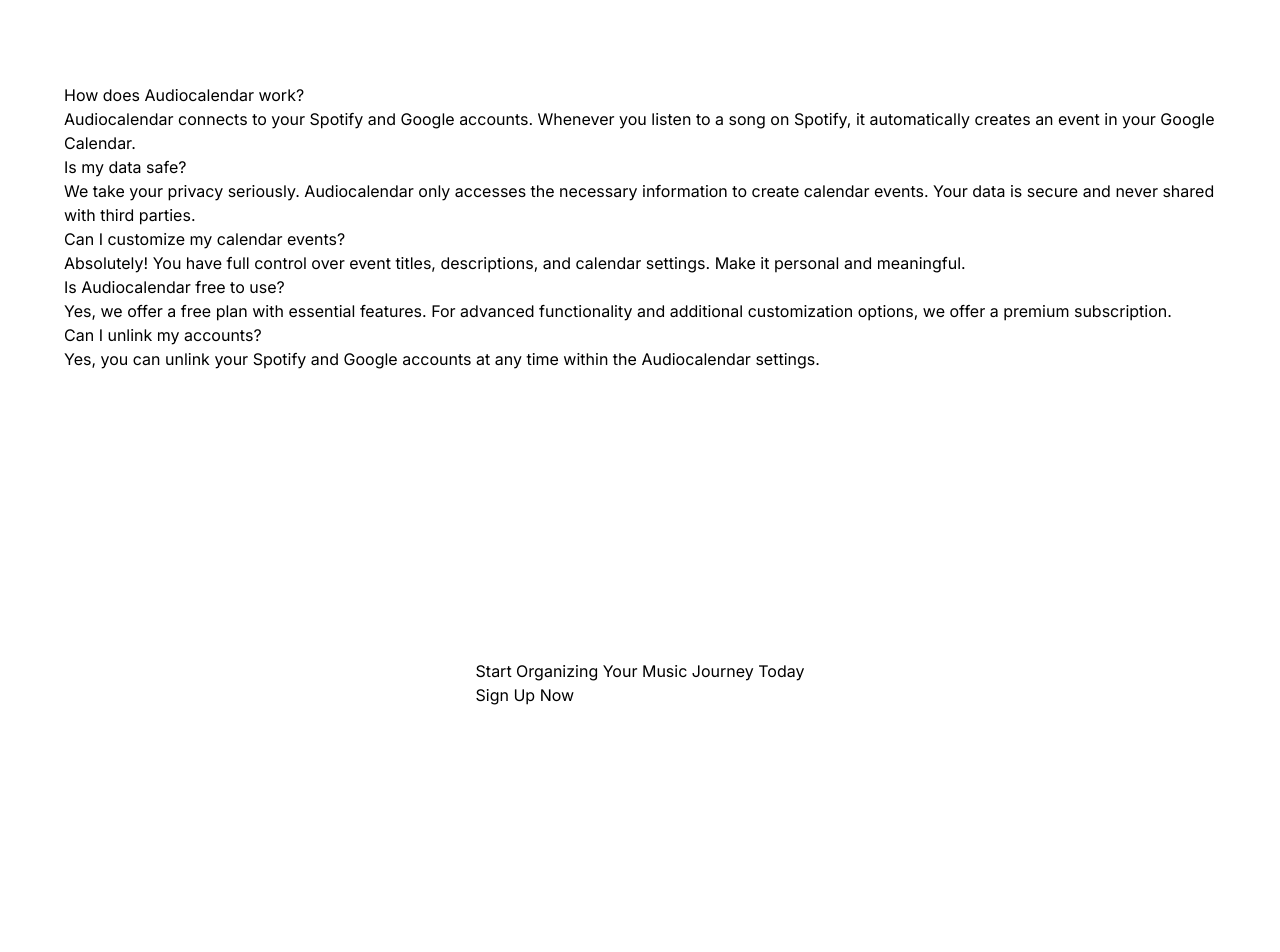
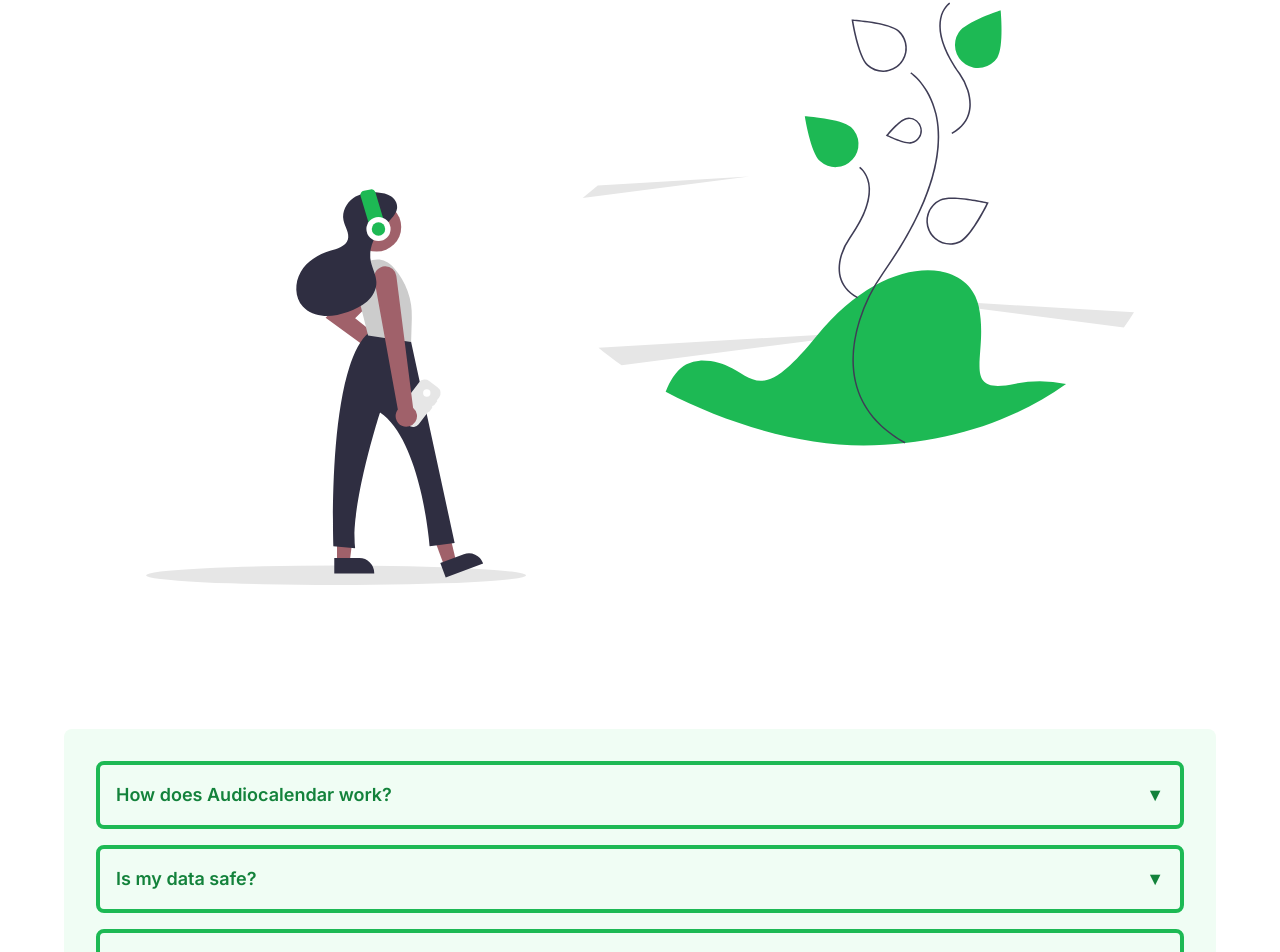
Before and after one commit to szilard-dobai/audiocalendar, a Next.js app in the folder client/: page / in a window 1280 px wide. Shown: the part 1666-2618 px from the top of the page. Built offline with nearby package versions, Linux system fonts and the light colour scheme.

Commit message:
Add FAQ section. Add another image. Change paddings.

```diff
--- /dev/null
+++ b/client/src/app/(home)/(components)/CollapsibleDefinition.tsx
@@ -0,0 +1,55 @@
+"use client";
+
+import { useRef, useState, type CSSProperties, type ReactNode } from "react";
+
+type Props = {
+  className?: string;
+  term: string;
+  description: ReactNode;
+};
+
+const CollapsibleDefinition = ({
+  className = "",
+  term,
+  description,
+}: Props) => {
+  const [isCollapsed, setIsCollapsed] = useState(true);
+  const ref = useRef<HTMLElement>(null);
+
+  const style: CSSProperties = isCollapsed
+    ? { opacity: "0", maxHeight: "0px" }
+    : { opacity: "100", maxHeight: ref.current?.scrollHeight + "px" };
+
+  return (
+    <div
+      className={`select-none cursor-pointer p-4 rounded-lg border-4 ${
+        isCollapsed ? "border-brand" : "border-complement bg-complement-50"
+      } transition-all duration-300 ease-in-out ${className}`}
+      onClick={() => setIsCollapsed((previous) => !previous)}
+    >
+      <div
+        className={`flex justify-between font-semibold text-lg ${
+          isCollapsed ? "text-brand-700" : "text-complement-700"
+        }`}
+      >
+        <dt>{term}</dt>
+        {isCollapsed ? (
+          <span aria-label="down pointing triangle">▼</span>
+        ) : (
+          <span aria-label="up pointing triangle">▲</span>
+        )}
+      </div>
+      <dd
+        ref={ref}
+        className={`overflow-hidden max-h-0 transition-all duration-300 ease-in-out ${
+          isCollapsed ? "text-brand-800" : "text-complement-800"
+        }`}
+        style={style}
+      >
+        {description}
+      </dd>
+    </div>
+  );
+};
+
+export default CollapsibleDefinition;
--- /dev/null
+++ b/client/src/app/(home)/(components)/FAQ.tsx
@@ -0,0 +1,41 @@
+import CollapsibleDefinition from "./CollapsibleDefinition";
+
+const FAQ = () => (
+  <dl className="flex flex-col gap-4">
+    <CollapsibleDefinition
+      term="How does Audiocalendar work?"
+      description="Audiocalendar connects to your Spotify and Google accounts. Whenever you
+        listen to a song on Spotify, it automatically creates an event in your
+        Google Calendar."
+    />
+
+    <CollapsibleDefinition
+      term="Is my data safe?"
+      description="We take your privacy seriously. Audiocalendar only accesses the
+        necessary information to create calendar events. Your data is secure and
+        never shared with third parties."
+    />
+
+    <CollapsibleDefinition
+      term="Can I customize my calendar events?"
+      description="Absolutely! You have full control over event titles, descriptions, and
+        calendar settings. Make it personal and meaningful."
+    />
+
+    <CollapsibleDefinition
+      term="Is Audiocalendar free to use?"
+      description="Yes, it's completely free to use!"
+      // description="Yes, we offer a free plan with essential features. For advanced
+      // functionality and additional customization options, we offer a premium
+      // subscription."
+    />
+
+    <CollapsibleDefinition
+      term="Can I unlink my accounts?"
+      description="Yes, you can unlink your Spotify and Google accounts at any time within
+        the Audiocalendar settings."
+    />
+  </dl>
+);
+
+export default FAQ;
--- a/client/src/app/(home)/page.tsx
+++ b/client/src/app/(home)/page.tsx
@@ -6,7 +6,9 @@
 import folder from "../../../public/folder.svg";
 import history from "../../../public/history.svg";
 import banner from "../../../public/undraw_walk_in_the_city.svg";
+import imagination from "../../../public/undraw_imagination.svg";
 import Benefit from "./(components)/Benefit";
+import FAQ from "./(components)/FAQ";
 
 const Home = () => {
   return (
@@ -29,7 +31,9 @@
               </p>
             </hgroup>
 
-            <Button variant="solid">Get Started</Button>
+            <Link href="/account" passHref legacyBehavior>
+              <Button variant="solid">Get Started</Button>
+            </Link>
             <Link href="#cta" passHref legacyBehavior>
               <Button variant="outline" className="ml-5">
                 Learn More
@@ -78,41 +82,10 @@
           </div>
         </section>
 
-        <section id="faq" className="my-36">
-          <dl>
-            <dt>How does Audiocalendar work?</dt>
-            <dd>
-              Audiocalendar connects to your Spotify and Google accounts.
-              Whenever you listen to a song on Spotify, it automatically creates
-              an event in your Google Calendar.
-            </dd>
+        <Image src={imagination} alt="imagination" />
 
-            <dt>Is my data safe?</dt>
-            <dd>
-              We take your privacy seriously. Audiocalendar only accesses the
-              necessary information to create calendar events. Your data is
-              secure and never shared with third parties.
-            </dd>
-
-            <dt>Can I customize my calendar events?</dt>
-            <dd>
-              Absolutely! You have full control over event titles, descriptions,
-              and calendar settings. Make it personal and meaningful.
-            </dd>
-
-            <dt>Is Audiocalendar free to use?</dt>
-            <dd>
-              Yes, we offer a free plan with essential features. For advanced
-              functionality and additional customization options, we offer a
-              premium subscription.
-            </dd>
-
-            <dt>Can I unlink my accounts?</dt>
-            <dd>
-              Yes, you can unlink your Spotify and Google accounts at any time
-              within the Audiocalendar settings.
-            </dd>
-          </dl>
+        <section id="faq" className="my-36 bg-brand-50 p-8 rounded-lg">
+          <FAQ />
         </section>
 
         <section id="cta" className="my-36">
--- a/client/src/components/Navigation.tsx
+++ b/client/src/components/Navigation.tsx
@@ -5,9 +5,9 @@
 
 const Navigation = () => {
   return (
-    <nav className="p-3 w-full rounded-b-lg border flex flex-row items-center justify-between text-white bg-brand mb-10">
+    <nav className="py-3 px-16 w-full rounded-b-lg border flex flex-row items-center justify-between text-white bg-brand mb-10">
       {/* <Image /> */}
-      <p>LOGO</p>
+      <p>[LOGO]</p>
 
       <Link href="/account" passHref legacyBehavior>
         <Button variant="solid">My Account</Button>
```
